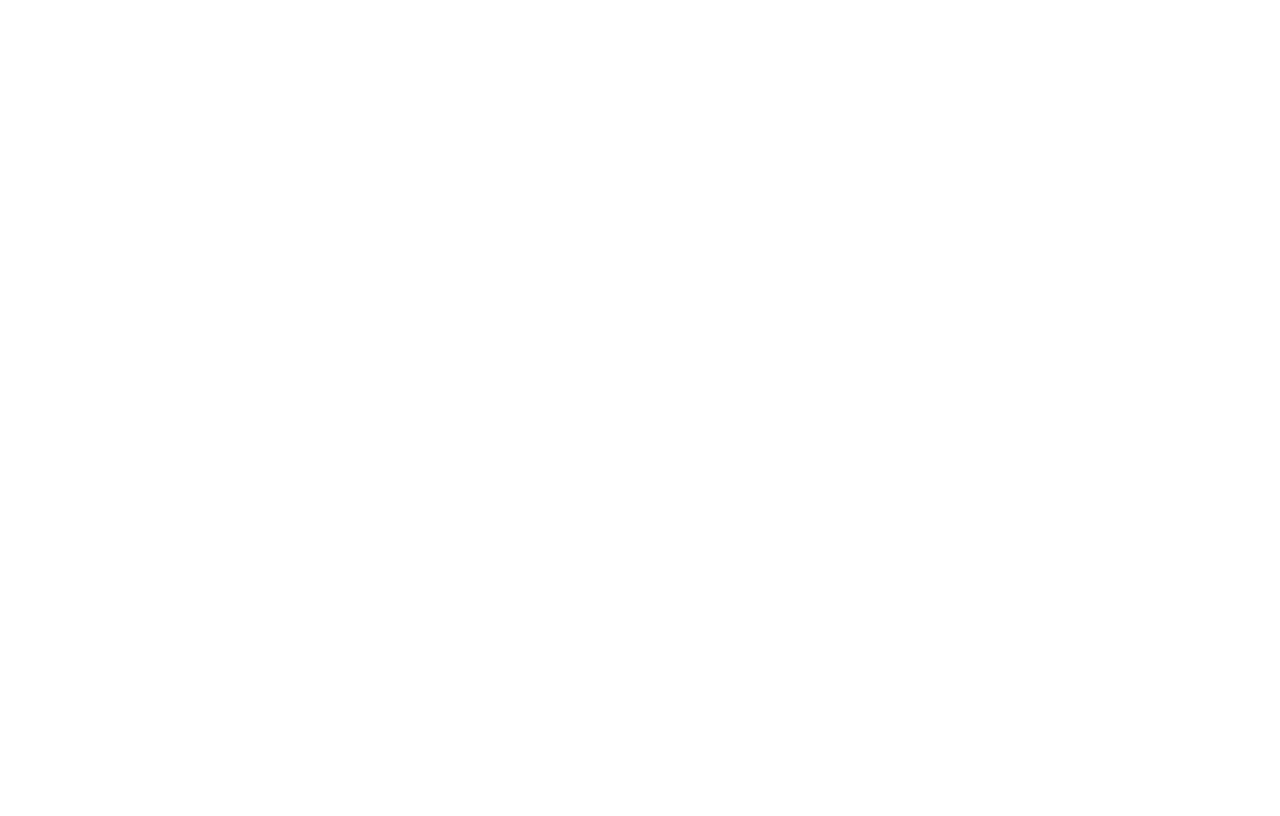
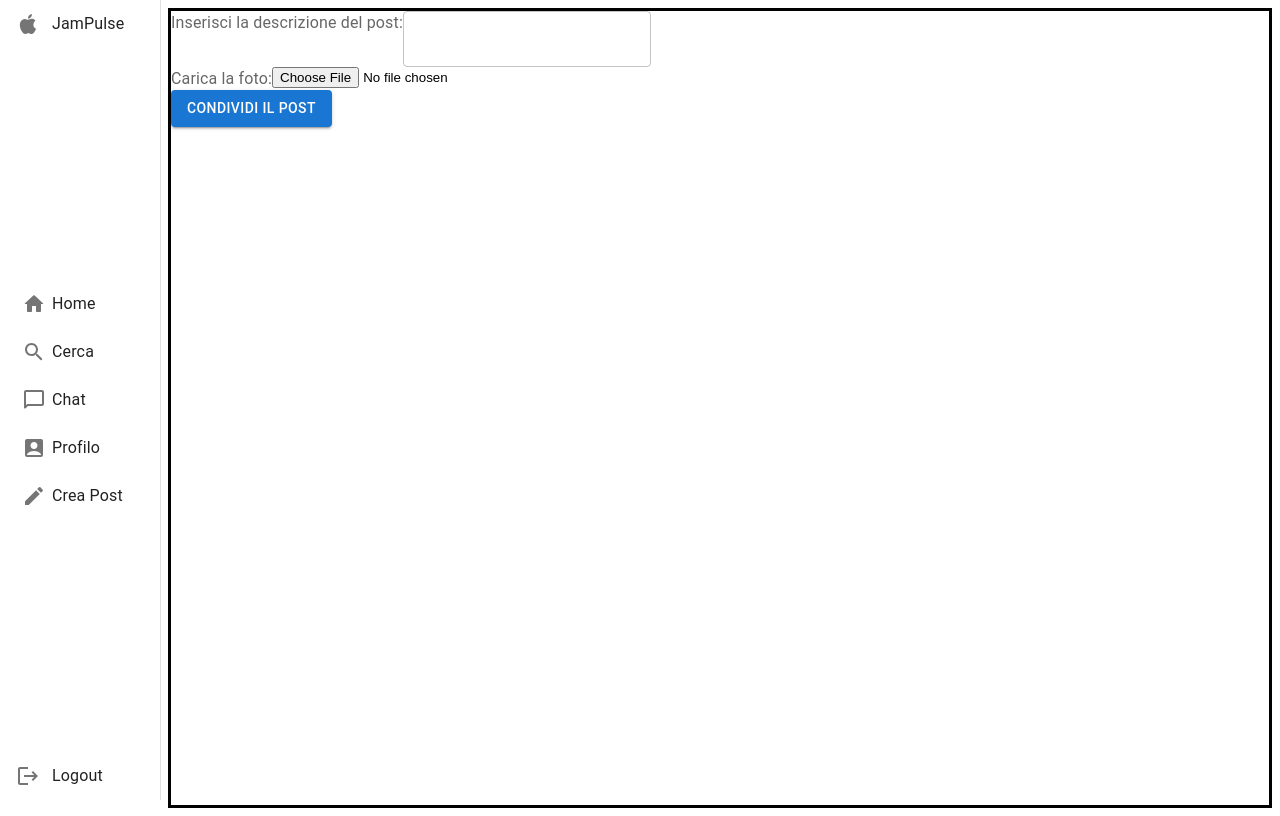
Before and after one commit to LucaMicroscope/JamPulse, a React (Vite) app in the folder frontend/: page /create in a window 1280 px wide. Before the commit this address had no page. Built offline with nearby package versions, Linux system fonts and the light colour scheme.

Commit message:
CreatePost.jsx
Ho inizia a creare la pagina che contiene il form per creare un nuovo post

```diff
--- a/frontend/src/App.jsx
+++ b/frontend/src/App.jsx
@@ -5,6 +5,7 @@ import Login from "./pages/Login";
 import PostDetail from "./pages/PostDetail";
 import Profile from "./pages/Profile";
 import Search from "./pages/Search";
+import CreatePost from "./pages/CreatePost";
 
 export default function App() {
   return (
@@ -16,6 +17,7 @@ export default function App() {
         <Route path="/profile" element={<Profile />} />
         <Route path="/chat" element={<Chat />} />
         <Route path="/posts/:id" element={<PostDetail />} />
+        <Route path="/create" element={<CreatePost />} />
       </Routes>
 
     </>
--- a/frontend/src/components/UserBadge.jsx
+++ b/frontend/src/components/UserBadge.jsx
@@ -1,6 +1,4 @@
 import { Stack, Avatar, Typography, ButtonBase } from "@mui/material";
-
-
 
 // Componente che rappresenta un singolo contatto o conversazione nella lista chat.
 // Mostra avatar e nome utente in modo compatto e cliccabile.
--- /dev/null
+++ b/frontend/src/pages/CreatePost.jsx
@@ -0,0 +1,23 @@
+import { Button, Input, InputLabel, Stack, TextField } from "@mui/material";
+import Sidebar from "../components/Sidebar";
+
+export default function CreatePost() {
+    return (
+        <Stack direction='row' sx={{ height: '100vh' }}>
+            <Sidebar />
+            <Stack sx={{ flexGrow: 1, border: 'solid' }}>
+                <form  >
+                    <Stack direction='row'>
+                        <InputLabel>Inserisci la descrizione del post:</InputLabel>
+                        <TextField required />
+                    </Stack>
+                    <Stack direction='row'>
+                        <InputLabel>Carica la foto:</InputLabel>
+                        <input type="file" accept="image/png, image/jpeg" required/>
+                    </Stack>
+                    <Button type="submit" variant="contained">Condividi il post</Button>
+                </form>
+            </Stack>
+        </Stack>
+    )
+}
```
